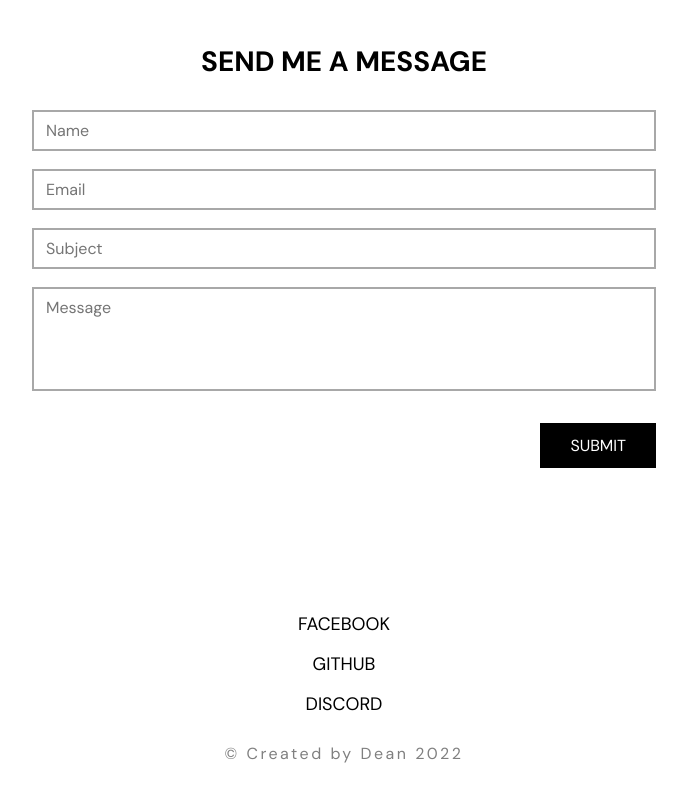
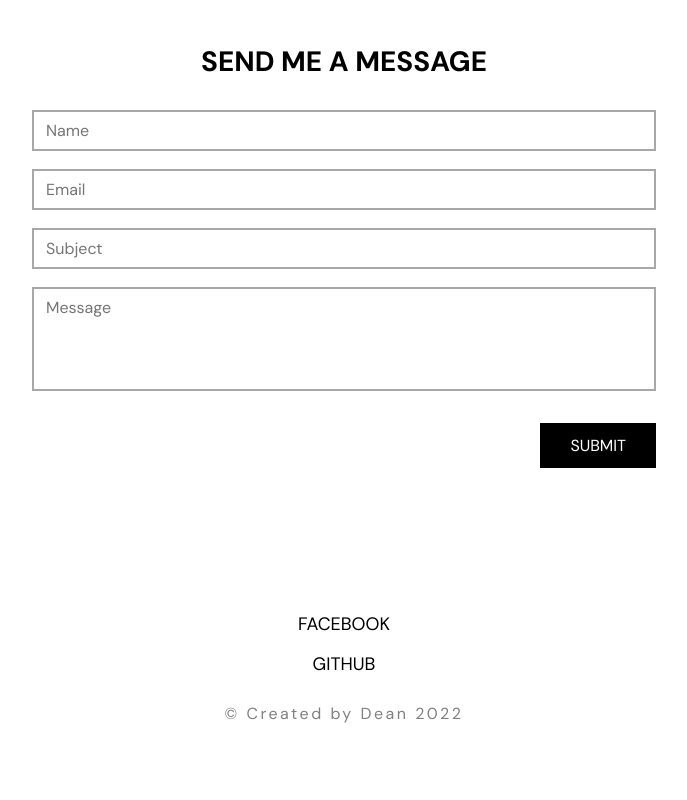
Before and after one commit to nekopudding/portfolio, a React (Create React App) app: page / in a window 1280 px wide. Shown: the part 3008-3808 px from the top of the page, without its empty margins (296-983 px from the left). Built offline with nearby package versions, Linux system fonts and the light colour scheme.

Commit message:
update Footer.js

```diff
--- a/src/sections/Footer.js
+++ b/src/sections/Footer.js
@@ -8,7 +8,6 @@ function Footer() {
       <div className={`${styles.links} stack`}>
         <a href="https://www.facebook.com/dean.y.ca/" target="_blank" rel="noopener noreferrer">Facebook</a>
         <a href="https://github.com/nekopudding" target="_blank" rel="noopener noreferrer">Github</a>
-        <a href="https://discordapp.com/users/%E7%8C%AB%E3%81%95%E3%82%93#4190" target="_blank" rel="noopener noreferrer">Discord</a>
       </div>
       <div className={styles.copyright}>© Created by Dean 2022</div>
     </section>
```
